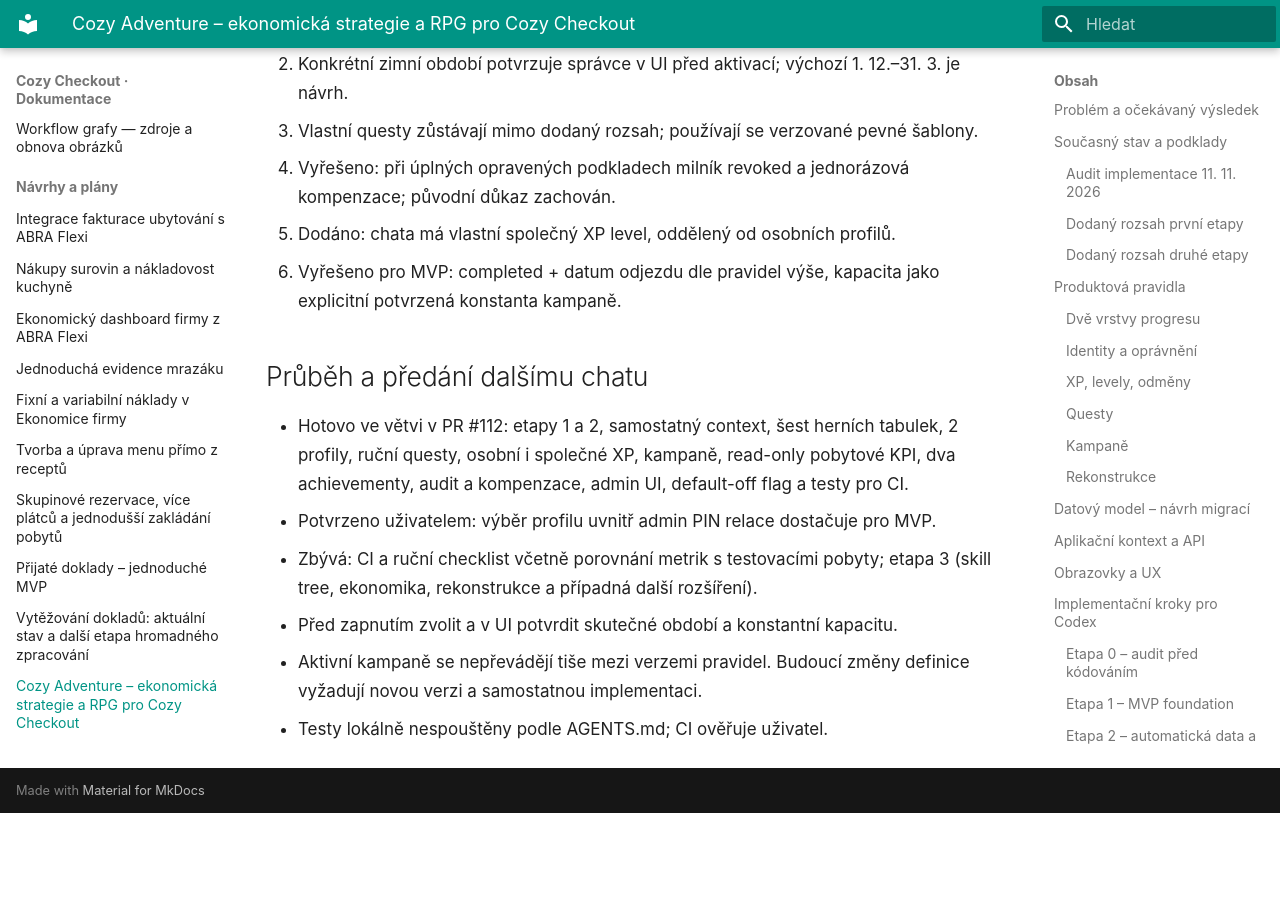
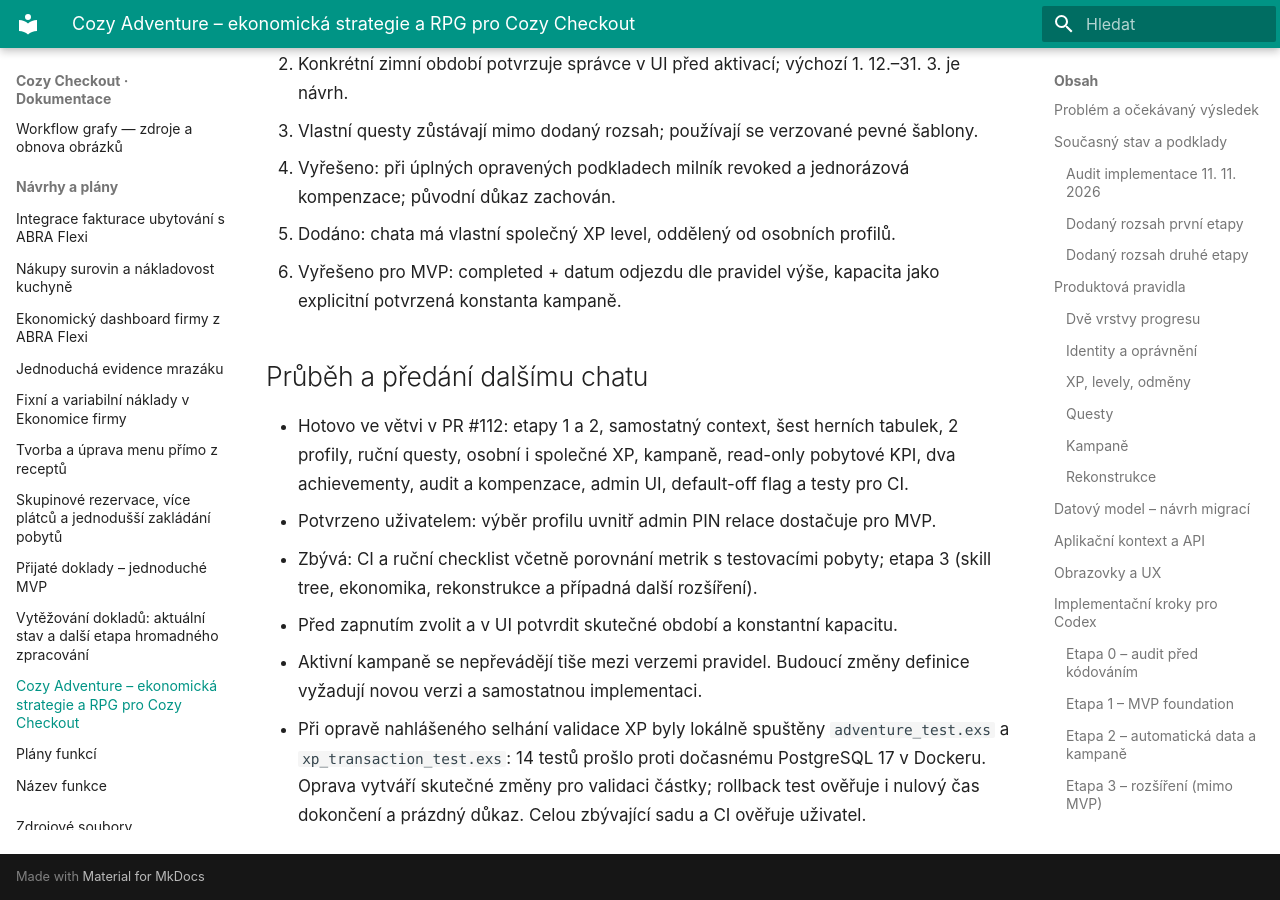
Before and after one commit to michalhorcic/cozy-checkout, an MkDocs documentation site: the page built from docs/plans/2026-11-11-cozy-adventure.md, in a window 1280 px wide and 900 px high, scrolled down 12767 px. Built offline with MkDocs 1.6.1 and Material for MkDocs 9.7.7, drawn with Linux system fonts in a browser that asks for light colours; before the commit the page ends 13580 px from its top, so only the background shows below that.

```diff
--- a/docs/plans/2026-11-11-cozy-adventure.md
+++ b/docs/plans/2026-11-11-cozy-adventure.md
@@ -280,4 +280,8 @@
 - Před zapnutím zvolit a v UI potvrdit skutečné období a konstantní kapacitu.
 - Aktivní kampaně se nepřevádějí tiše mezi verzemi pravidel. Budoucí změny
   definice vyžadují novou verzi a samostatnou implementaci.
-- Testy lokálně nespouštěny podle AGENTS.md; CI ověřuje uživatel.
+- Při opravě nahlášeného selhání validace XP byly lokálně spuštěny
+  `adventure_test.exs` a `xp_transaction_test.exs`: 14 testů prošlo proti
+  dočasnému PostgreSQL 17 v Dockeru. Oprava vytváří skutečné změny pro validaci
+  částky; rollback test ověřuje i nulový čas dokončení a prázdný důkaz.
+  Celou zbývající sadu a CI ověřuje uživatel.
```
Also changed, not shown: 4 other files.
